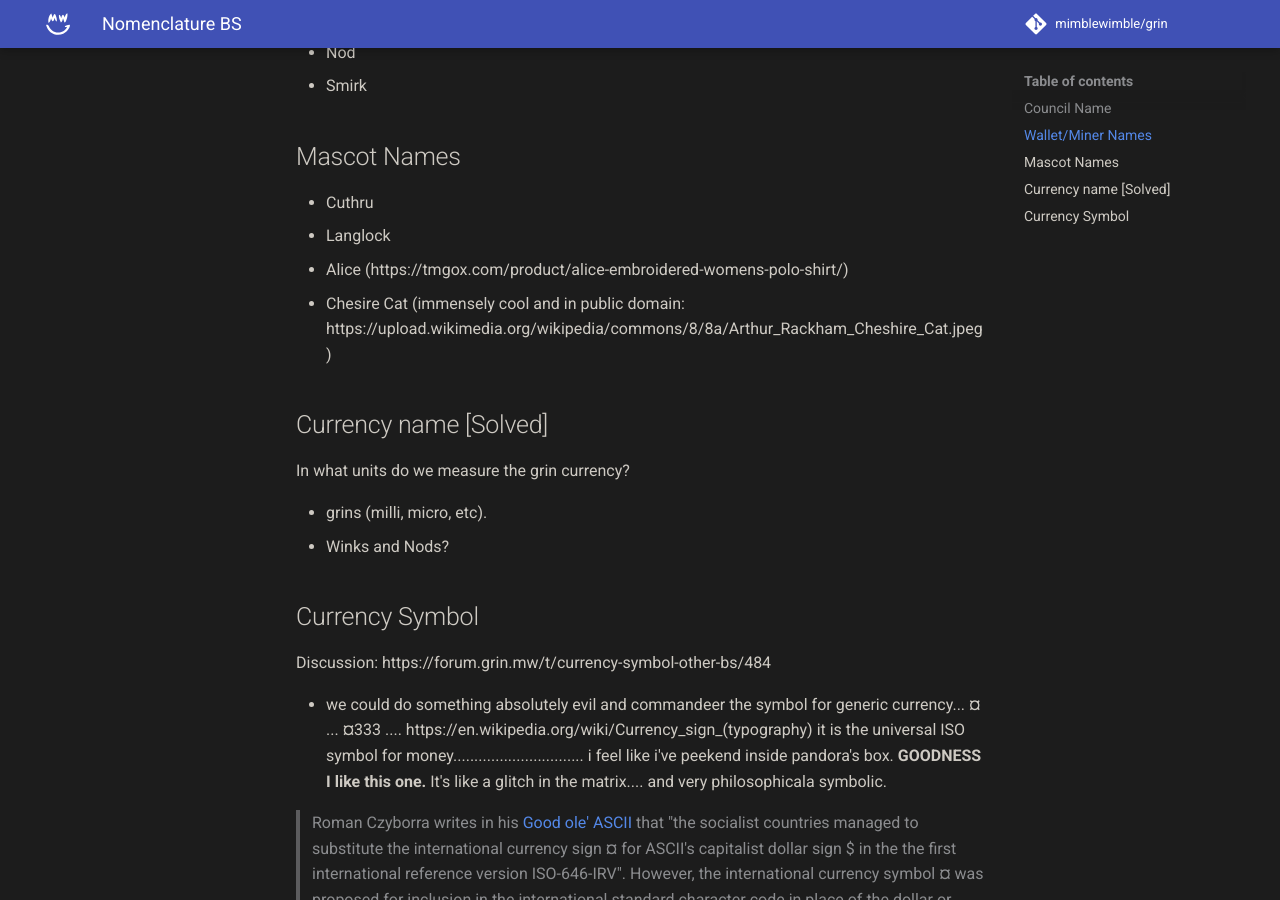
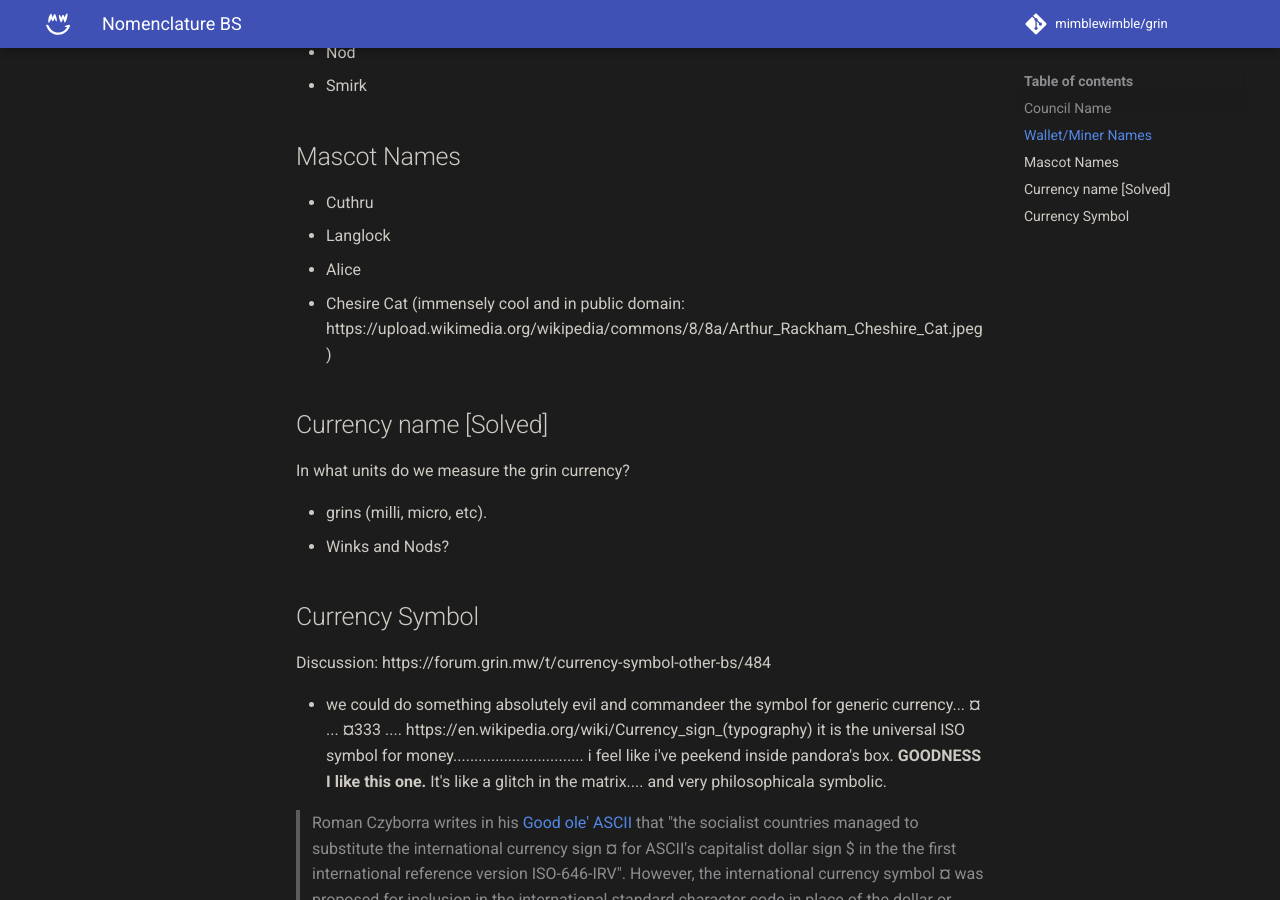
Before and after one commit to mimblewimble/docs, an MkDocs documentation site: the page built from docs/wiki/extra-documents/nomenclature-bs.md, in a window 1280 px wide and 900 px high, scrolled down 2075 px. Built offline with MkDocs 1.6.1 and Material for MkDocs 9.7.7, drawn with Linux system fonts in a browser that asks for light colours; comment, search, counter and statistics services are not loaded; some of the changed lines change nothing that is shown.

Commit message:
Update nomenclature-bs.md
Remove broken tmgox link

```diff
--- a/docs/wiki/extra-documents/nomenclature-bs.md
+++ b/docs/wiki/extra-documents/nomenclature-bs.md
@@ -56,7 +56,7 @@ These are all totally free to use for any efforts.
 
 * Cuthru
 * Langlock
-* Alice (https://tmgox.com/product/alice-embroidered-womens-polo-shirt/)
+* Alice
 * Chesire Cat (immensely cool and in public domain: https://upload.wikimedia.org/wikipedia/commons/8/8a/Arthur_Rackham_Cheshire_Cat.jpeg)
 
 ## Currency name [Solved]
```
